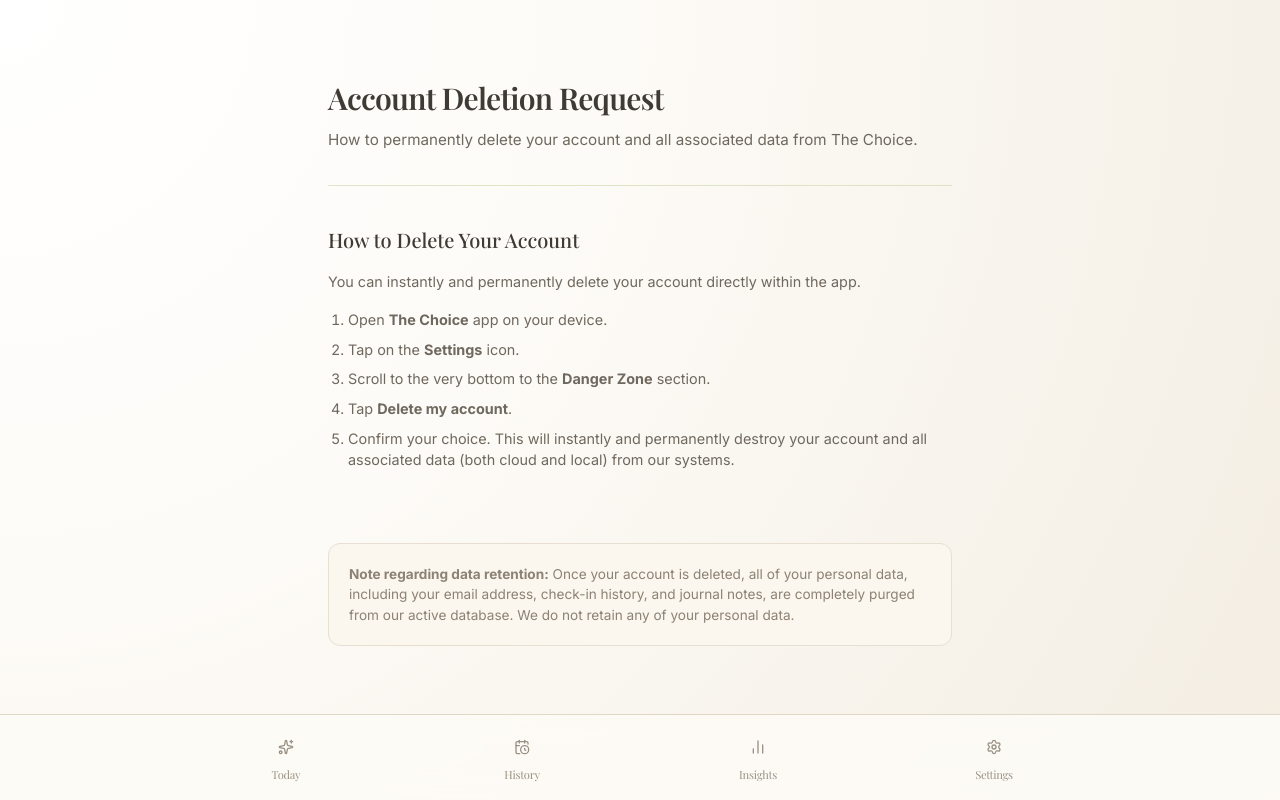
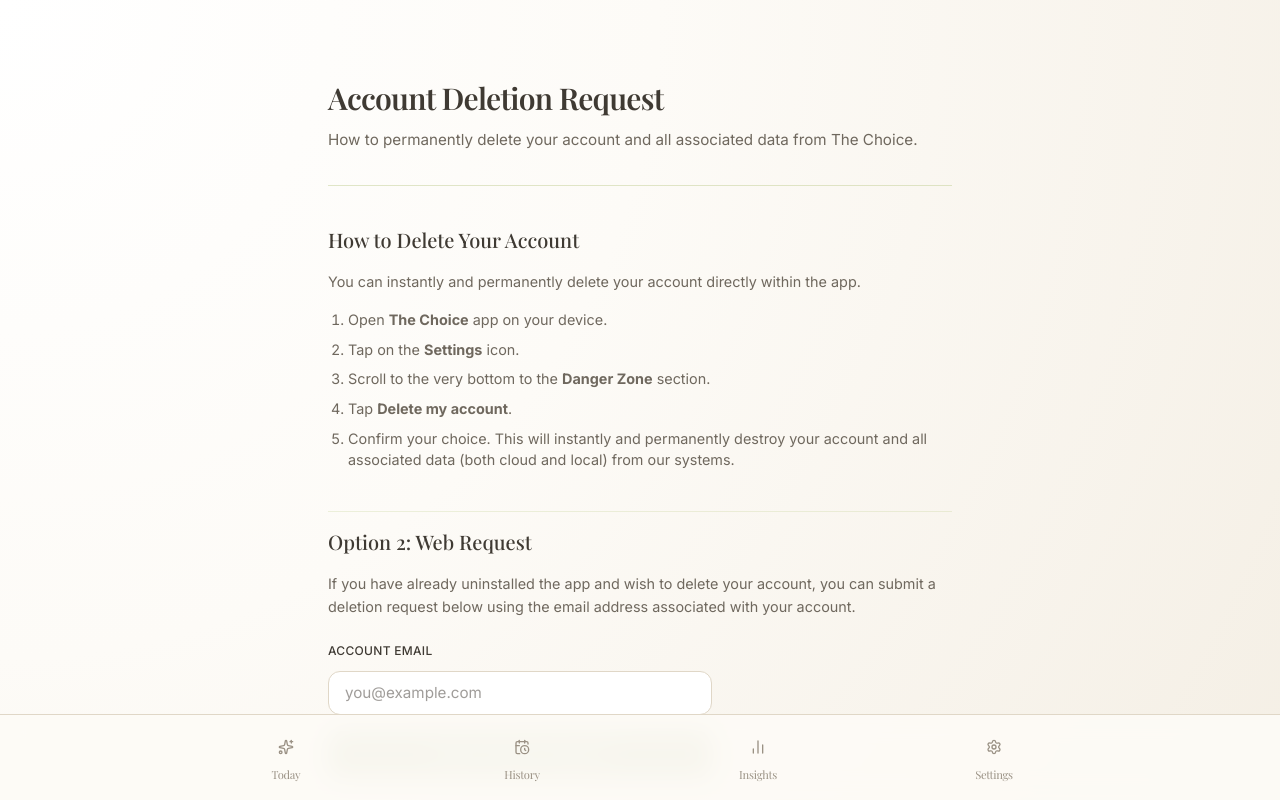
Before and after one commit to senatd/the-choice-app, a Next.js app: page /delete-account in a window 1280 px wide. Shown: the top 800 px of the page. Built offline with nearby package versions, Linux system fonts and the light colour scheme; a web font is replaced by a local one.

Commit message:
feat: add anonymous account deletion request form

```diff
--- /dev/null
+++ b/src/app/api/delete-account/route.ts
@@ -0,0 +1,41 @@
+import { NextResponse } from 'next/server';
+import { createClient } from '@supabase/supabase-js';
+
+// We must use the service role key to bypass RLS and insert without a logged-in session
+const supabaseUrl = process.env.NEXT_PUBLIC_SUPABASE_URL!;
+const supabaseServiceKey = process.env.SUPABASE_SERVICE_ROLE_KEY!;
+
+const supabaseAdmin = createClient(supabaseUrl, supabaseServiceKey);
+
+export async function POST(request: Request) {
+  try {
+    const { email } = await request.json();
+
+    if (!email || !email.includes('@')) {
+      return NextResponse.json(
+        { error: 'Valid email is required' },
+        { status: 400 }
+      );
+    }
+
+    const { error } = await supabaseAdmin
+      .from('deletion_requests')
+      .insert([{ email }]);
+
+    if (error) {
+      console.error('Error inserting deletion request:', error);
+      return NextResponse.json(
+        { error: 'Failed to process request. Please try again later.' },
+        { status: 500 }
+      );
+    }
+
+    return NextResponse.json({ success: true });
+  } catch (error) {
+    console.error('API Error:', error);
+    return NextResponse.json(
+      { error: 'Internal Server Error' },
+      { status: 500 }
+    );
+  }
+}
--- a/src/app/delete-account/page.tsx
+++ b/src/app/delete-account/page.tsx
@@ -1,4 +1,38 @@
+"use client";
+
+import { useState } from "react";
+import { Loader2, CheckCircle2 } from "lucide-react";
+
 export default function DeleteAccountPage() {
+  const [email, setEmail] = useState("");
+  const [isLoading, setIsLoading] = useState(false);
+  const [isSuccess, setIsSuccess] = useState(false);
+  const [errorMsg, setErrorMsg] = useState("");
+
+  const handleSubmit = async (e: React.FormEvent) => {
+    e.preventDefault();
+    setIsLoading(true);
+    setErrorMsg("");
+
+    try {
+      const res = await fetch("/api/delete-account", {
+        method: "POST",
+        headers: { "Content-Type": "application/json" },
+        body: JSON.stringify({ email }),
+      });
+
+      if (!res.ok) {
+        throw new Error("Failed to submit request.");
+      }
+
+      setIsSuccess(true);
+      setEmail("");
+    } catch (err: any) {
+      setErrorMsg("An error occurred. Please try again later.");
+    } finally {
+      setIsLoading(false);
+    }
+  };
   return (
     <main className="mx-auto flex min-h-screen max-w-2xl flex-col gap-6 px-4 py-12 sm:px-6 sm:py-20">
       <header className="flex flex-col gap-3 border-b border-[color:var(--sage-soft)]/50 pb-8">
@@ -26,6 +60,60 @@
         </ol>
       </section>
 
+      <section className="flex flex-col gap-4 py-4 border-t border-[color:var(--sage-soft)]/30">
+        <h2 className="heading-serif text-xl font-medium text-[#3F3A33]">
+          Option 2: Web Request
+        </h2>
+        <p className="text-[0.9rem] leading-relaxed text-[#6F685E]">
+          If you have already uninstalled the app and wish to delete your account, you can submit a deletion request below using the email address associated with your account.
+        </p>
+
+        {isSuccess ? (
+          <div className="mt-2 rounded-xl bg-green-50 border border-green-200 p-5 flex items-start gap-3">
+            <CheckCircle2 className="h-5 w-5 text-green-600 mt-0.5 flex-shrink-0" />
+            <div>
+              <p className="text-sm font-medium text-green-900 mb-1">Request Received</p>
+              <p className="text-sm text-green-700 leading-relaxed">
+                We have received your account deletion request. Your account and all associated data will be manually deleted within 14 days.
+              </p>
+            </div>
+          </div>
+        ) : (
+          <form onSubmit={handleSubmit} className="mt-2 flex flex-col gap-3 max-w-sm">
+            <label htmlFor="email" className="text-xs font-medium text-[#3F3A33] uppercase tracking-wide">
+              Account Email
+            </label>
+            <input
+              id="email"
+              type="email"
+              value={email}
+              onChange={(e) => setEmail(e.target.value)}
+              placeholder="you@example.com"
+              required
+              disabled={isLoading}
+              className="rounded-xl border border-[#E0D7C7] bg-white px-4 py-2.5 text-[0.95rem] text-[#3F3A33] outline-none focus:border-[#8A9A5B] disabled:opacity-50"
+            />
+            {errorMsg && (
+              <p className="text-sm text-red-500">{errorMsg}</p>
+            )}
+            <button
+              type="submit"
+              disabled={isLoading || !email.trim()}
+              className="mt-1 flex items-center justify-center gap-2 rounded-xl bg-[#8A9A5B] px-4 py-3 text-[0.95rem] font-medium text-white transition-colors hover:bg-[#7A8A4B] active:bg-[#6A7A3B] disabled:opacity-50"
+            >
+              {isLoading ? (
+                <>
+                  <Loader2 className="h-4 w-4 animate-spin" />
+                  Submitting...
+                </>
+              ) : (
+                "Submit Deletion Request"
+              )}
+            </button>
+          </form>
+        )}
+      </section>
+
       <section className="mt-8 rounded-xl bg-[#FBF7EE] p-5 text-[0.85rem] text-[#8C8275] border border-[#E6DFD2]">
         <p>
           <strong>Note regarding data retention:</strong> Once your account is deleted,
```
